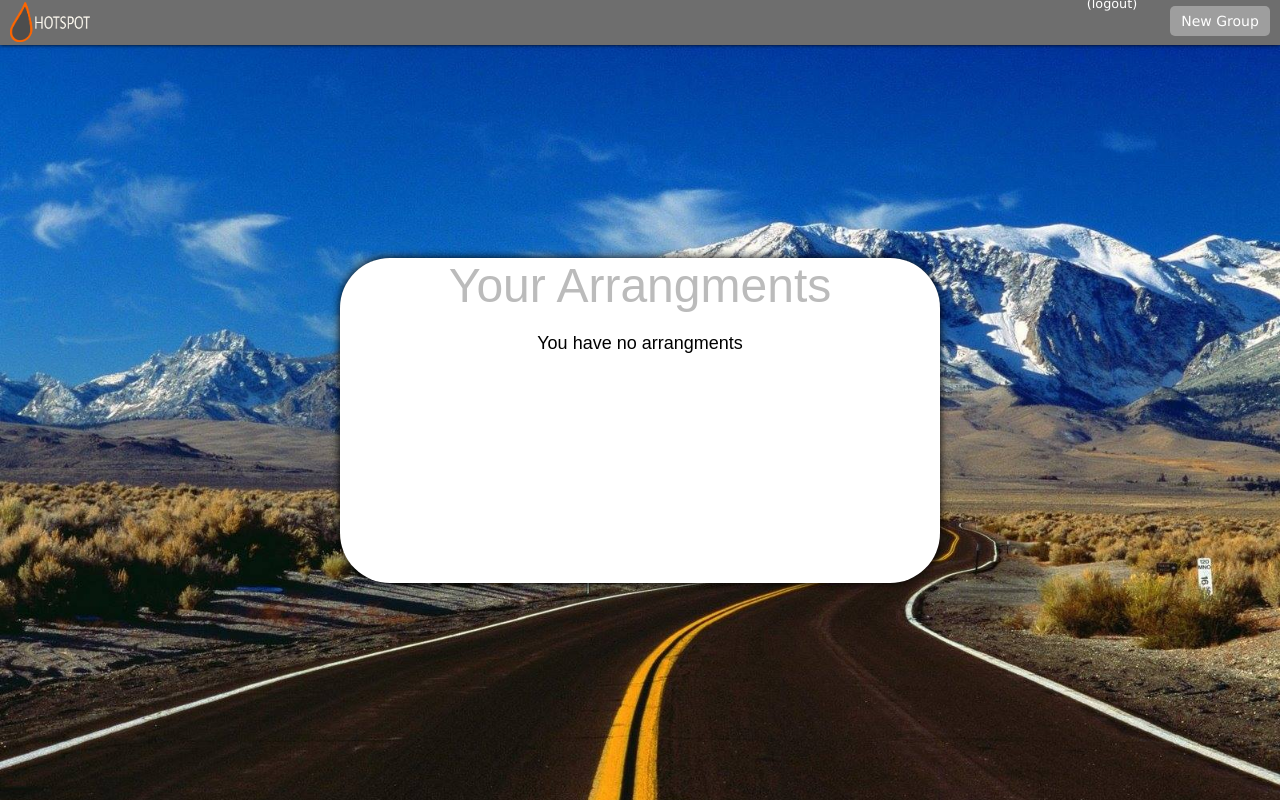
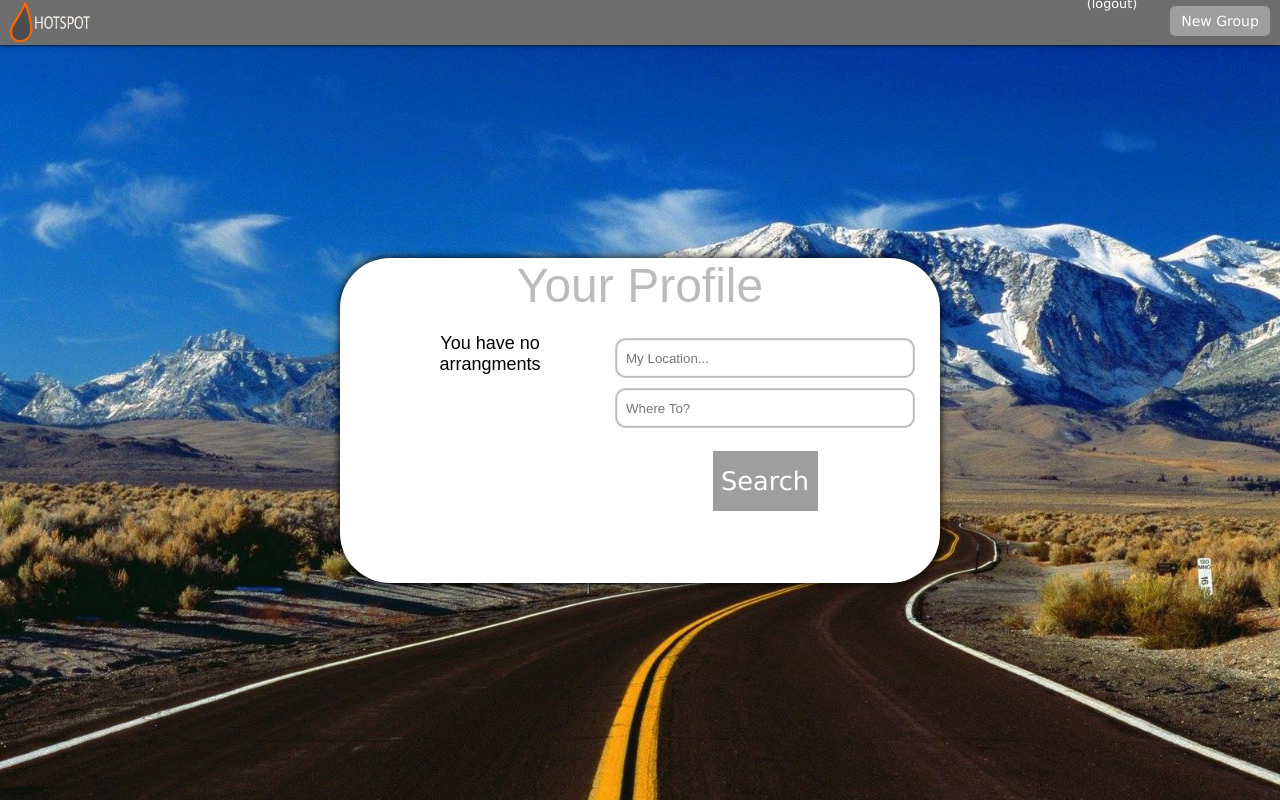
Before and after one commit to JMarple/HackBean2014, a PHP site: page /foobar/ in a window 1280 px wide. Run offline with PHP 8.4, Linux system fonts and the light colour scheme; the visitor is signed in with stand-in values (Sample User, id 1); data that the repository does not hold is empty; some libraries are stand-ins or nearby versions; grey boxes are pictures that could not be loaded.

Commit message:
Profile Made

```diff
--- a/index.php
+++ b/index.php
@@ -264,14 +264,14 @@
 		<?php }
 		else {//$yourMaps ?>
 			<div style="width: 600px; height: 325px; text-align: center; background-color: #FFF; border-radius: 50px; margin: 0px auto; margin-top: 100px; box-shadow: 0px 0px 10px #000;">
-				<div style="width: 600px;  height: 75px; font-size: 48px; font-family: Arial; color: #BBB;">Your Arrangments</div>
-				<div style="overflow-y: scroll; overflow-x: hidden; margin-left: 50px; width: 500px; height: 250px; font-size: 18px; font-family: Arial;">
+				<div style="width: 600px;  height: 75px; font-size: 48px; font-family: Arial; color: #BBB;">Your Profile</div>
+				<div style="float:left; overflow-y: scroll; overflow-x: hidden; margin-left: 50px; width: 200px; height: 250px; font-size: 18px; font-family: Arial;">
 					<?php
 					if (is_array($yourMaps))
 					{
 						foreach($yourMaps as $tmap)
 						{
-							echo '<div id="cmap'.$tmap.'" class="maplistobject">'.$tmap.'</div>';
+							echo '<div id="cmap'.$tmap.'" class="maplistobject">Map #'.$tmap.'</div>';
 							echo "<script>$('#cmap".$tmap."').click( function(){ window.location = \"map.php?id=".$tmap."\"});</script>";
 						}
 					}
@@ -281,6 +281,17 @@
 					}
 					?>
 				</div>
+				<div style="width:350px; height: 200px; float:right;">
+				<form action="find.php" method="post">
+					<input class="inputBox3" readonly id="yourSearch" type="text"  placeholder="My Location..." style="width: 300px" name="search2"/>
+					<br/>
+					<input class="inputBox3" type="text" name="search" style="width:300px" placeholder="Where To?"/>
+					<br/><br/>
+					<input type="submit" class="submitbutton" value="Search"/>
+					<input id="yourLat" type="hidden" name="lat"/>
+					<input id="yourLong" type="hidden" name="long"/>
+				</form>
+				</div>
 
 			</div>
 		<?php } ?>
--- a/styles.css
+++ b/styles.css
@@ -411,7 +411,7 @@ p:hover span{
 .maplistobject
 {
 	padding-top: 15px;
-	width: 500px;
+	width: 200px;
 	border-top: 1px solid #CCC;
 	height: 40px;
 }
```
Also changed, not shown: find.php (+22 -2 lines), group.php (line endings or trailing spaces).
